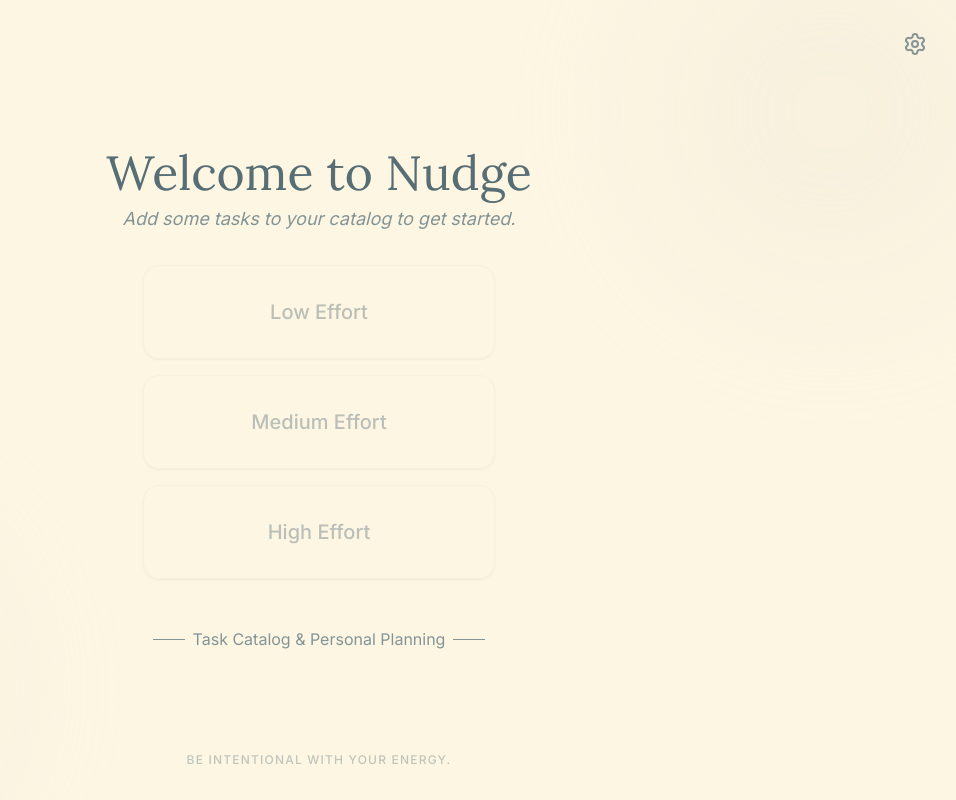
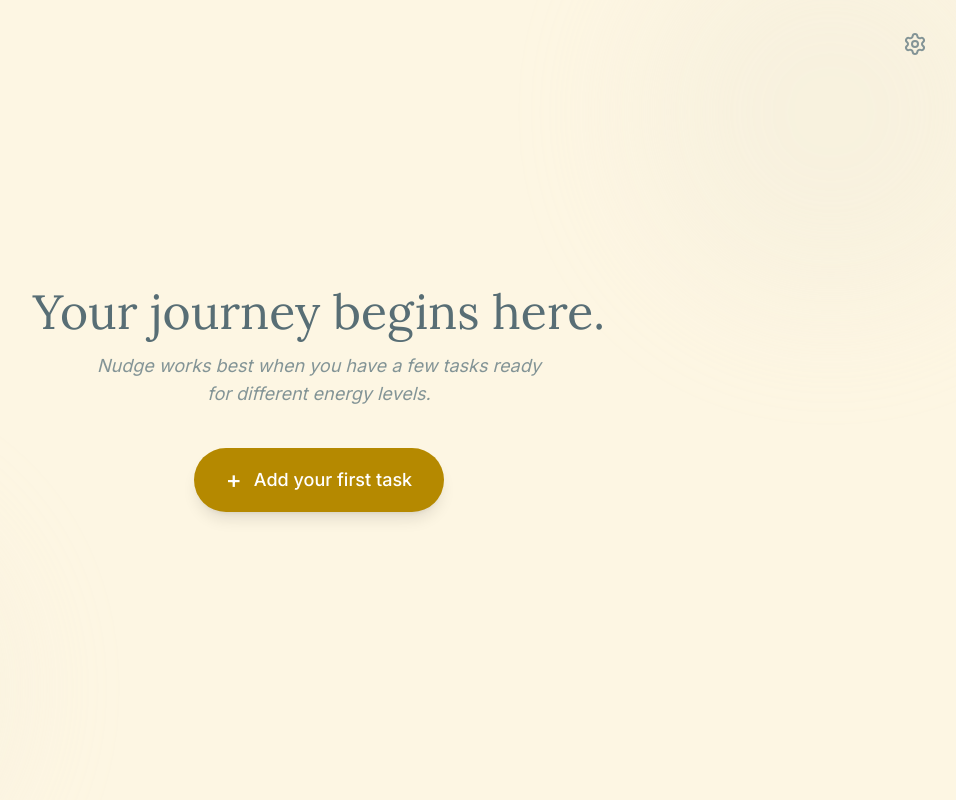
Before and after one commit to Caroliveira/Nudge, a React (Vite) app: page / in a window 1280 px wide. Shown: the whole page, without its empty margins (321-1277 px from the left). Built offline with nearby package versions, Linux system fonts and the light colour scheme.

Commit message:
Add no task empty state

```diff
--- /dev/null
+++ b/src/components/AddFirstTask.tsx
@@ -0,0 +1,33 @@
+import { APP_ROUTES } from '@/constants';
+import React from 'react';
+import { useTranslation } from 'react-i18next';
+import { useNavigate } from 'react-router-dom';
+
+const AddFirstTask: React.FC = () => {
+  const navigate = useNavigate();
+  const { t } = useTranslation();
+
+  return (
+    <div className="flex flex-col items-center justify-center space-y-10 fade-in py-12">
+      <div className="text-center space-y-4">
+        <h1 className="text-4xl md:text-5xl text-text font-light serif">
+          {t('home.firstTask.title')}
+        </h1>
+        <p className="text-lg text-soft italic max-w-md mx-auto">
+          {t('home.firstTask.subtitle')}
+        </p>
+      </div>
+      <button
+        type="button"
+        onClick={() => navigate(APP_ROUTES.CATALOG)}
+        className="group relative py-4 px-8 rounded-full bg-accent text-white transition-all duration-300 shadow-lg hover:shadow-xl active:scale-95 flex items-center gap-3 font-medium text-lg cursor-pointer"
+      >
+        <span className="text-2xl">+</span>
+        {t('home.firstTask.cta')}
+        <div className="absolute inset-0 rounded-full bg-white/20 scale-0 group-hover:scale-100 transition-transform duration-500"></div>
+      </button>
+    </div>
+  );
+};
+
+export default AddFirstTask;
--- a/src/components/EffortSelector.tsx
+++ b/src/components/EffortSelector.tsx
@@ -8,21 +8,17 @@ import { useTaskAvailability } from '../hooks/useTaskAvailability';
 
 const EffortSelector: React.FC = () => {
   const { t } = useTranslation();
-  const tasks = useStore((state) => state.tasks);
   const { selectLevel } = useTaskActions();
   const { availableCounts } = useTaskAvailability();
-  const hasAnyTasks = tasks.length > 0;
 
   return (
     <div className="flex flex-col items-center justify-center space-y-8 fade-in">
       <div className="text-center space-y-2">
         <h1 className="text-4xl md:text-5xl text-text font-light">
-          {!hasAnyTasks ? t('welcome') : t('home.whatCanYouHandle')}
+          {t('home.whatCanYouHandle')}
         </h1>
         <p className="text-lg text-soft italic">
-          {!hasAnyTasks
-            ? t('home.addTasks')
-            : t('home.selectLevel')}
+          {t('home.selectLevel')}
         </p>
       </div>
 
--- a/src/locales/en.json
+++ b/src/locales/en.json
@@ -6,7 +6,12 @@
   "home": {
     "whatCanYouHandle": "What can you handle?",
     "addTasks": "Add some tasks to your catalog to get started.",
-    "selectLevel": "Select an energy level to find your next step."
+    "selectLevel": "Select an energy level to find your next step.",
+    "firstTask": {
+      "title": "Your journey begins here.",
+      "subtitle": "Nudge works best when you have a few tasks ready for different energy levels.",
+      "cta": "Add your first task"
+    }
   },
   "catalog": {
     "title": "Task Catalog",
--- a/src/locales/es.json
+++ b/src/locales/es.json
@@ -6,7 +6,12 @@
   "home": {
     "whatCanYouHandle": "¿Qué puedes manejar?",
     "addTasks": "Añade algunas tareas a tu catálogo para empezar.",
-    "selectLevel": "Selecciona un nivel de energía para encontrar tu siguiente paso."
+    "selectLevel": "Selecciona un nivel de energía para encontrar tu siguiente paso.",
+    "firstTask": {
+      "title": "Tu viaje comienza aquí.",
+      "subtitle": "Nudge funciona mejor cuando tienes algunas tareas listas para diferentes niveles de energía.",
+      "cta": "Añade tu primera tarea"
+    }
   },
   "catalog": {
     "title": "Catálogo de Tareas",
--- a/src/locales/pt.json
+++ b/src/locales/pt.json
@@ -6,7 +6,12 @@
   "home": {
     "whatCanYouHandle": "O que você consegue fazer?",
     "addTasks": "Adicione algumas tarefas ao seu catálogo para começar.",
-    "selectLevel": "Selecione um nível de energia para encontrar seu próximo passo."
+    "selectLevel": "Selecione um nível de energia para encontrar seu próximo passo.",
+    "firstTask": {
+      "title": "Sua jornada começa aqui.",
+      "subtitle": "O Nudge funciona melhor quando você tem algumas tarefas prontas para diferentes níveis de energia.",
+      "cta": "Adicione sua primeira tarefa"
+    }
   },
   "catalog": {
     "title": "Catálogo de Tarefas",
--- a/src/pages/HomePage.tsx
+++ b/src/pages/HomePage.tsx
@@ -6,13 +6,16 @@ import { useTaskAvailability } from '../hooks/useTaskAvailability';
 import EffortSelector from '../components/EffortSelector';
 import TotalVictory from '../components/TotalVictory';
 import { APP_ROUTES } from '../constants';
+import AddFirstTask from '@/components/AddFirstTask';
 
 const HomePage: React.FC = () => {
   const { t } = useTranslation();
   const { tasks } = useStore();
   const { totalIncomplete } = useTaskAvailability();
 
-  if (totalIncomplete === 0 && tasks.length > 0) return <TotalVictory />;
+  if (tasks.length === 0) return <AddFirstTask />;
+
+  if (totalIncomplete === 0) return <TotalVictory />;
 
   return (
     <section className="w-full flex flex-col items-center">
```
Also changed, not shown: 1 other file (tests, documents, lock files or other folders).
